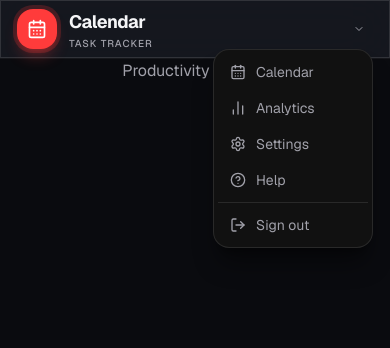
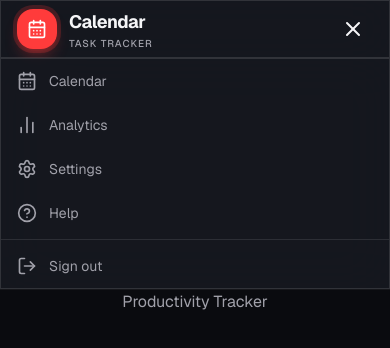
Before and after one commit to Tonkata-hub/productivity-tracker, a Next.js app: page / in a window 390 px wide. Both pictures are taken after a click on the button "Open menu". Shown: the top 348 px of the page. Built offline with nearby package versions, Linux system fonts and the light colour scheme.

Commit message:
feat: update Navbar with mobile hamburger menu
Replace dropdown with mobile-only hamburger icon and full-width menu.

Co-authored-by: Anton Yankov <51967278+Tonkata-hub@users.noreply.github.com>

```diff
--- a/src/components/Navbar.tsx
+++ b/src/components/Navbar.tsx
@@ -1,7 +1,7 @@
 "use client";
 
-import { CalendarDays, BarChart2, Settings, HelpCircle, LogOut, ChevronDown } from "lucide-react";
-import { DropdownMenu } from "radix-ui";
+import { useState } from "react";
+import { CalendarDays, BarChart2, Settings, HelpCircle, LogOut, Menu, X } from "lucide-react";
 
 const menuItems = [
 	{ icon: CalendarDays, label: "Calendar", href: "/calendar" },
@@ -13,6 +13,8 @@ const menuItems = [
 ] as const;
 
 export function Navbar() {
+	const [isOpen, setIsOpen] = useState(false);
+
 	return (
 		<header className="sticky top-0 z-50 border-b border-white/5">
 			<div className="glass-strong">
@@ -30,43 +32,46 @@ export function Navbar() {
 						</div>
 					</div>
 
-					<DropdownMenu.Root>
-						<DropdownMenu.Trigger asChild>
+					{/* Hamburger menu button - only visible on mobile */}
 					<button
-								className="flex items-center gap-1.5 rounded-lg px-2 py-1.5 transition-colors hover:bg-white/10 focus:outline-none"
-								aria-label="Open menu"
+						onClick={() => setIsOpen(!isOpen)}
+						className="flex md:hidden items-center justify-center size-10 rounded-lg transition-colors hover:bg-white/10 focus:outline-none"
+						aria-label={isOpen ? "Close menu" : "Open menu"}
+						aria-expanded={isOpen}
 					>
-								<ChevronDown className="ml-0.5 size-3 text-muted-foreground" />
+						{isOpen ? (
+							<X className="size-6 text-foreground" />
+						) : (
+							<Menu className="size-6 text-foreground" />
+						)}
 					</button>
-						</DropdownMenu.Trigger>
+				</div>
+			</div>
 
-						<DropdownMenu.Portal>
-							<DropdownMenu.Content
-								align="end"
-								sideOffset={8}
-								className="z-50 min-w-[160px] overflow-hidden rounded-xl border border-white/10 bg-[#111] p-1 shadow-xl shadow-black/40 backdrop-blur-xl"
-							>
+			{/* Full-width mobile dropdown menu */}
+			{isOpen && (
+				<div className="md:hidden border-t border-white/5 glass-strong">
+					<nav className="flex flex-col w-full">
 						{menuItems.map((item, i) => {
 							if ("divider" in item) {
-										return <DropdownMenu.Separator key={i} className="my-1 h-px bg-white/10" />;
+								return <div key={i} className="my-1 h-px bg-white/10" />;
 							}
 							const Icon = item.icon;
 							return (
-										<DropdownMenu.Item
+								<a
 									key={item.label}
-											className="flex cursor-pointer items-center gap-2.5 rounded-lg px-3 py-2 text-sm text-muted-foreground outline-none transition-colors hover:bg-white/10 hover:text-foreground focus:bg-white/10 focus:text-foreground"
-											onSelect={() => {}}
+									href={item.href}
+									onClick={() => setIsOpen(false)}
+									className="flex items-center gap-3 px-4 py-3 text-sm text-muted-foreground transition-colors hover:bg-white/10 hover:text-foreground active:bg-white/15"
 								>
-											<Icon className="size-4" />
+									<Icon className="size-5" />
 									{item.label}
-										</DropdownMenu.Item>
+								</a>
 							);
 						})}
-							</DropdownMenu.Content>
-						</DropdownMenu.Portal>
-					</DropdownMenu.Root>
+					</nav>
 				</div>
-			</div>
+			)}
 		</header>
 	);
 }
```
Lines whose indentation alone changed are shown as unchanged.
